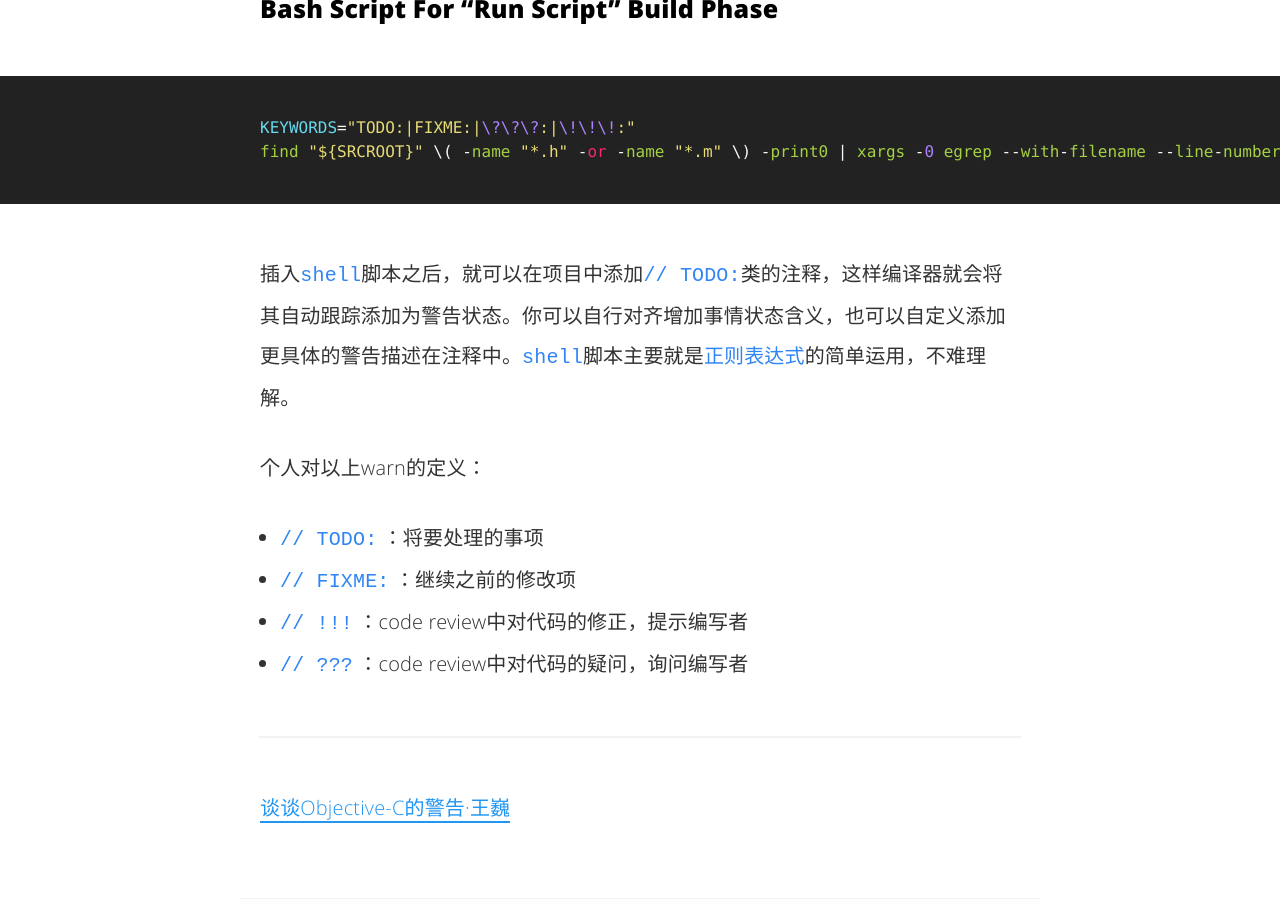
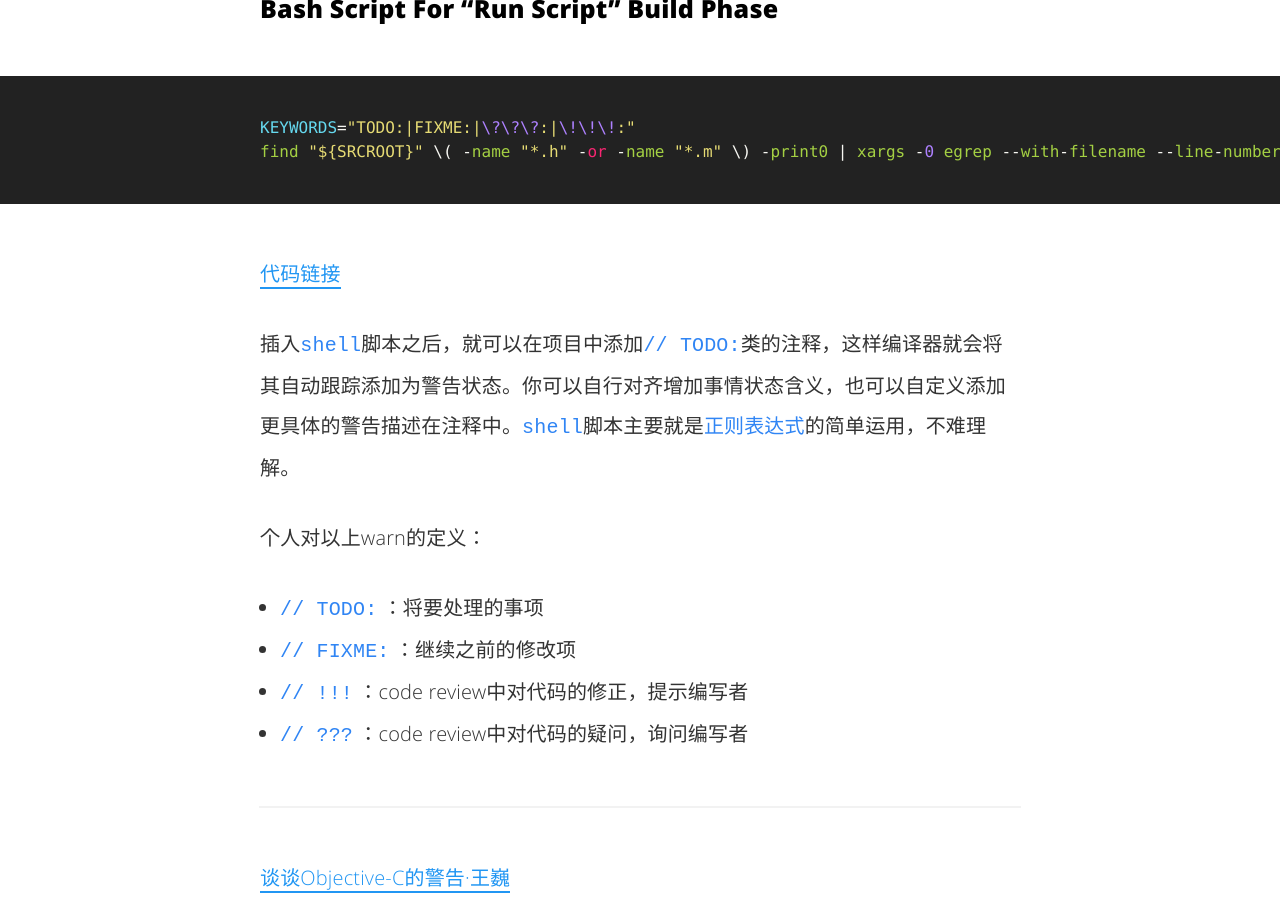
Before and after one commit to Desgard/desgard.github.com, a Jekyll site: the page built from _posts/2016-05-16-Warning-Freedom-In-Xcode.md, in a window 1280 px wide and 900 px high, scrolled down 2065 px. Built offline with Jekyll 4.4.1, drawn with Linux system fonts in a browser that asks for light colours; comment, search, counter and statistics services are not loaded.

Commit message:
MOD: 在warn文中增加内容

```diff
--- a/_posts/2016-05-16-Warning-Freedom-In-Xcode.md
+++ b/_posts/2016-05-16-Warning-Freedom-In-Xcode.md
@@ -38,6 +38,8 @@ KEYWORDS="TODO:|FIXME:|\?\?\?:|\!\!\!:"
 find "${SRCROOT}" \( -name "*.h" -or -name "*.m" \) -print0 | xargs -0 egrep --with-filename --line-number --only-matching "($KEYWORDS).*\$" | perl -p -e "s/($KEYWORDS)/ warning: \$1/"
 {% endhighlight %}
 
+[代码链接](https://github.com/dgytdhy/shell/blob/master/xcode_auto_warn.sh)
+
 插入`shell`脚本之后，就可以在项目中添加`// TODO:`类的注释，这样编译器就会将其自动跟踪添加为警告状态。你可以自行对齐增加事情状态含义，也可以自定义添加更具体的警告描述在注释中。`shell`脚本主要就是`正则表达式`的简单运用，不难理解。
 
 个人对以上warn的定义：
```
